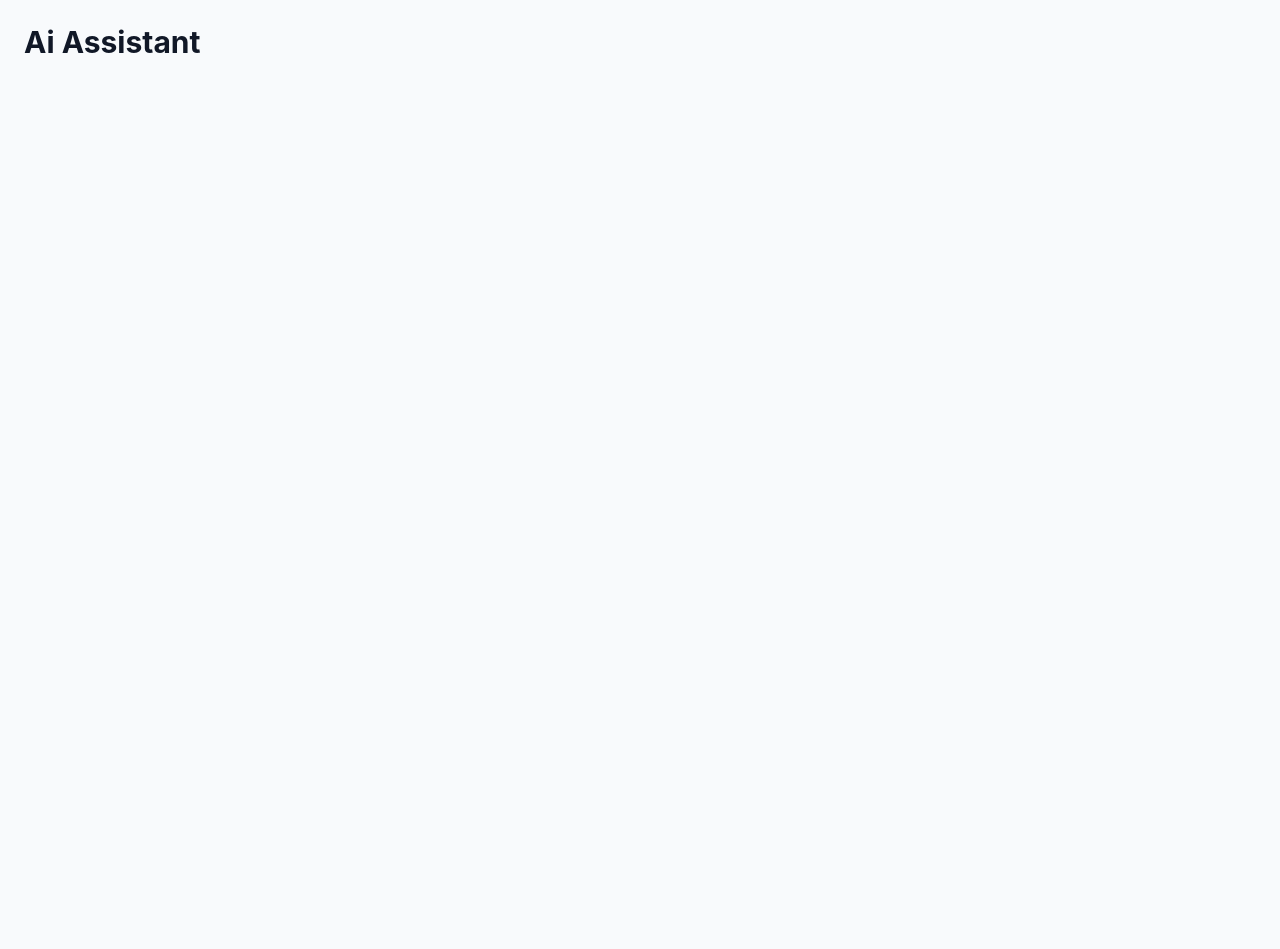
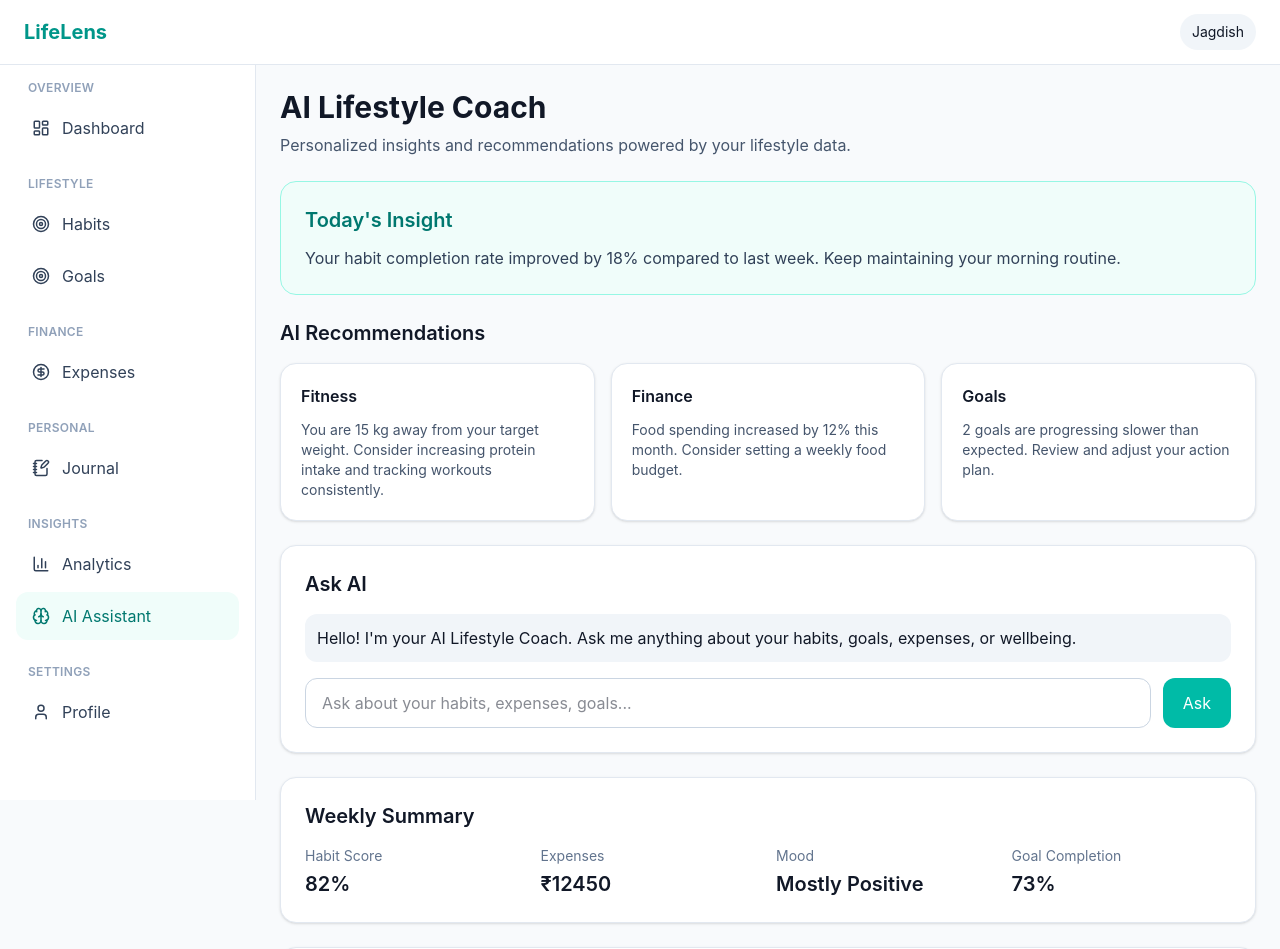
Before and after one commit to jagdishbutte/lifestyle-tracking, a React (Vite) app in the folder frontend/: page /ai in a window 1280 px wide. Shown: the top 949 px of the page. Before the commit the page ends 800 px from the top, so only its background shows below. Built offline with nearby package versions, Linux system fonts and the light colour scheme.

Commit message:
feat: ai chatbot ui implementation

```diff
--- /dev/null
+++ b/frontend/src/data/aiAssistant.ts
@@ -0,0 +1,46 @@
+export const aiAssistantData = {
+    todaysInsight:
+        "Your habit completion rate improved by 18% compared to last week. Keep maintaining your morning routine.",
+
+    recommendations: [
+        {
+            title: "Fitness",
+            description:
+                "You are 15 kg away from your target weight. Consider increasing protein intake and tracking workouts consistently.",
+        },
+
+        {
+            title: "Finance",
+            description:
+                "Food spending increased by 12% this month. Consider setting a weekly food budget.",
+        },
+
+        {
+            title: "Goals",
+            description:
+                "2 goals are progressing slower than expected. Review and adjust your action plan.",
+        },
+    ],
+
+    weeklySummary: {
+        habitScore: 82,
+        expenses: 12450,
+        mood: "Mostly Positive",
+        goalCompletion: 73,
+    },
+
+    suggestedActions: [
+        "Add today's journal entry",
+        "Update your weight record",
+        "Review monthly expenses",
+        "Complete pending habit check-ins",
+    ],
+
+    chatHistory: [
+        {
+            role: "assistant",
+            message:
+                "Hello! I'm your AI Lifestyle Coach. Ask me anything about your habits, goals, expenses, or wellbeing.",
+        },
+    ],
+};
--- a/frontend/src/pages/AiAssistantPage.tsx
+++ b/frontend/src/pages/AiAssistantPage.tsx
@@ -1,11 +1,226 @@
-const AiAssistantPage = () => {
+import { useState } from "react";
+
+import AppShell from "../components/common/AppShell";
+
+import { aiAssistantData } from "../data/aiAssistant";
+
+const AIAssistantPage = () => {
+    const [question, setQuestion] =
+        useState("");
+
+    const [messages, setMessages] =
+        useState(aiAssistantData.chatHistory);
+
+    const handleAskAI = () => {
+        if (!question.trim()) return;
+
+        setMessages((prev) => [
+            ...prev,
+            {
+                role: "user",
+                message: question,
+            },
+            {
+                role: "assistant",
+                message:
+                    "This response is currently generated from dummy data. AI integration will be connected through Spring Boot later.",
+            },
+        ]);
+
+        setQuestion("");
+    };
+
     return (
-        <div className="p-6">
-            <h1 className="text-3xl font-bold">
-                Ai Assistant
-            </h1>
-        </div>
+        <AppShell>
+            <div>
+                <div>
+                    <h1 className="text-3xl font-bold">
+                        AI Lifestyle Coach
+                    </h1>
+
+                    <p className="mt-2 text-slate-600">
+                        Personalized insights and recommendations
+                        powered by your lifestyle data.
+                    </p>
+                </div>
+
+                {/* Today's Insight */}
+
+                <div className="mt-6 rounded-2xl border border-teal-200 bg-teal-50 p-6">
+                    <h2 className="text-xl font-semibold text-teal-700">
+                        Today's Insight
+                    </h2>
+
+                    <p className="mt-3 text-slate-700">
+                        {aiAssistantData.todaysInsight}
+                    </p>
+                </div>
+
+                {/* Recommendations */}
+
+                <div className="mt-6">
+                    <h2 className="mb-4 text-xl font-semibold">
+                        AI Recommendations
+                    </h2>
+
+                    <div className="grid gap-4 md:grid-cols-3">
+                        {aiAssistantData.recommendations.map(
+                            (item) => (
+                                <div
+                                    key={item.title}
+                                    className="rounded-2xl border border-slate-200 bg-white p-5 shadow-sm"
+                                >
+                                    <h3 className="font-semibold">
+                                        {item.title}
+                                    </h3>
+
+                                    <p className="mt-3 text-sm text-slate-600">
+                                        {item.description}
+                                    </p>
+                                </div>
+                            )
+                        )}
+                    </div>
+                </div>
+
+                {/* Ask AI */}
+
+                <div className="mt-6 rounded-2xl border border-slate-200 bg-white p-6 shadow-sm">
+                    <h2 className="mb-4 text-xl font-semibold">
+                        Ask AI
+                    </h2>
+
+                    <div className="max-h-[300px] space-y-3 overflow-y-auto">
+                        {messages.map(
+                            (message, index) => (
+                                <div
+                                    key={index}
+                                    className={`rounded-xl p-3 ${
+                                        message.role === "user"
+                                            ? "bg-teal-100"
+                                            : "bg-slate-100"
+                                    }`}
+                                >
+                                    {message.message}
+                                </div>
+                            )
+                        )}
+                    </div>
+
+                    <div className="mt-4 flex gap-3">
+                        <input
+                            type="text"
+                            value={question}
+                            onChange={(e) =>
+                                setQuestion(
+                                    e.target.value
+                                )
+                            }
+                            placeholder="Ask about your habits, expenses, goals..."
+                            className="flex-1 rounded-xl border border-slate-300 px-4 py-3"
+                        />
+
+                        <button
+                            onClick={handleAskAI}
+                            className="rounded-xl bg-teal-500 px-5 py-3 text-white hover:bg-teal-600"
+                        >
+                            Ask
+                        </button>
+                    </div>
+                </div>
+
+                {/* Weekly Summary */}
+
+                <div className="mt-6 rounded-2xl border border-slate-200 bg-white p-6 shadow-sm">
+                    <h2 className="mb-4 text-xl font-semibold">
+                        Weekly Summary
+                    </h2>
+
+                    <div className="grid gap-4 md:grid-cols-2 lg:grid-cols-4">
+                        <div>
+                            <p className="text-sm text-slate-500">
+                                Habit Score
+                            </p>
+
+                            <p className="mt-1 text-xl font-semibold">
+                                {
+                                    aiAssistantData.weeklySummary
+                                        .habitScore
+                                }
+                                %
+                            </p>
+                        </div>
+
+                        <div>
+                            <p className="text-sm text-slate-500">
+                                Expenses
+                            </p>
+
+                            <p className="mt-1 text-xl font-semibold">
+                                ₹
+                                {
+                                    aiAssistantData.weeklySummary
+                                        .expenses
+                                }
+                            </p>
+                        </div>
+
+                        <div>
+                            <p className="text-sm text-slate-500">
+                                Mood
+                            </p>
+
+                            <p className="mt-1 text-xl font-semibold">
+                                {
+                                    aiAssistantData.weeklySummary
+                                        .mood
+                                }
+                            </p>
+                        </div>
+
+                        <div>
+                            <p className="text-sm text-slate-500">
+                                Goal Completion
+                            </p>
+
+                            <p className="mt-1 text-xl font-semibold">
+                                {
+                                    aiAssistantData.weeklySummary
+                                        .goalCompletion
+                                }
+                                %
+                            </p>
+                        </div>
+                    </div>
+                </div>
+
+                {/* Suggested Actions */}
+
+                <div className="mt-6 rounded-2xl border border-slate-200 bg-white p-6 shadow-sm">
+                    <h2 className="mb-4 text-xl font-semibold">
+                        Suggested Actions
+                    </h2>
+
+                    <div className="space-y-3">
+                        {aiAssistantData.suggestedActions.map(
+                            (action) => (
+                                <div
+                                    key={action}
+                                    className="flex items-center gap-3 rounded-xl bg-slate-50 p-3"
+                                >
+                                    <input
+                                        type="checkbox"
+                                    />
+
+                                    <span>{action}</span>
+                                </div>
+                            )
+                        )}
+                    </div>
+                </div>
+            </div>
+        </AppShell>
     );
 };
 
-export default AiAssistantPage;
+export default AIAssistantPage;
```
